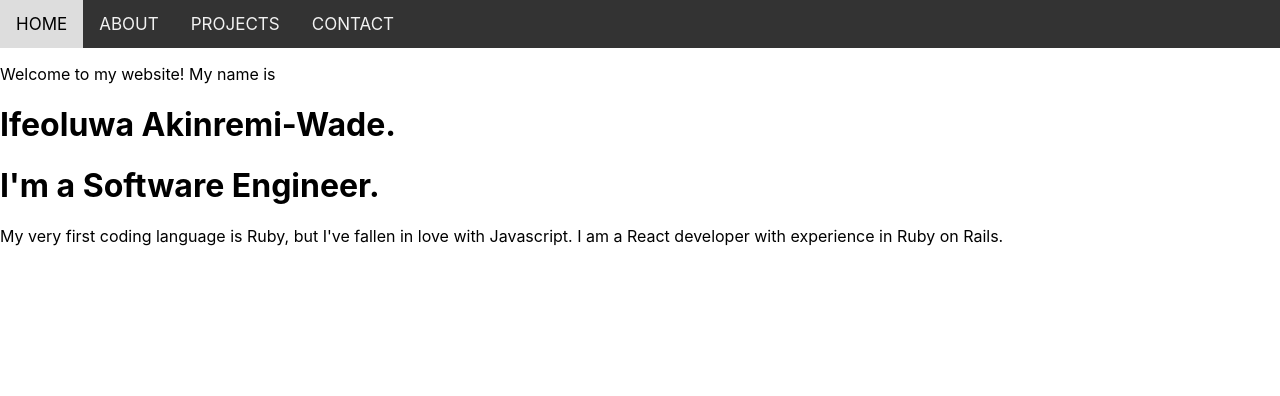
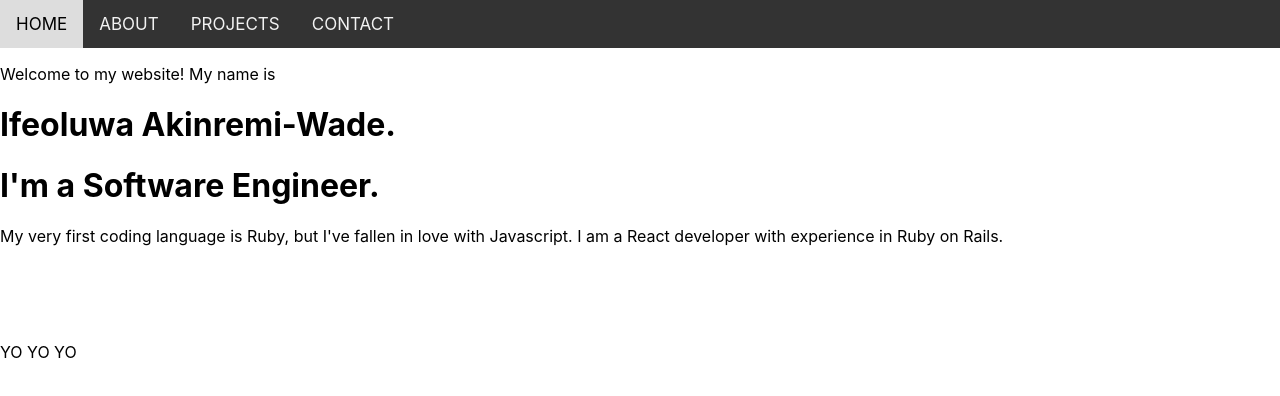
Before and after one commit to IfeAkiWad/ifeakiwade.github.io, a React (Create React App) app: page / in a window 1280 px wide. Shown: the top 396 px of the page. Built offline with nearby package versions, Linux system fonts and the light colour scheme.

Commit message:
beginning About me page

```diff
--- a/src/components/about/About.js
+++ b/src/components/about/About.js
@@ -3,7 +3,7 @@ import React from "react"
 const About = () => {
     return (
         <div>
-
+            YO YO YO
 
         </div>
     )
--- a/src/components/home/Home.js
+++ b/src/components/home/Home.js
@@ -1,4 +1,5 @@
 import React from "react"
+import About from "../about/About";
 
 const Home = () => {
     return (
@@ -7,6 +8,9 @@ const Home = () => {
             <h1>Ifeoluwa Akinremi-Wade.</h1>
             <h1>I'm a Software Engineer.</h1>
             <p>My very first coding language is Ruby, but I've fallen in love with Javascript. I am a React developer with experience in Ruby on Rails. </p>
+            <br /><br /><br /><br />
+            <About />
+
         </div>
     )
 }
```
